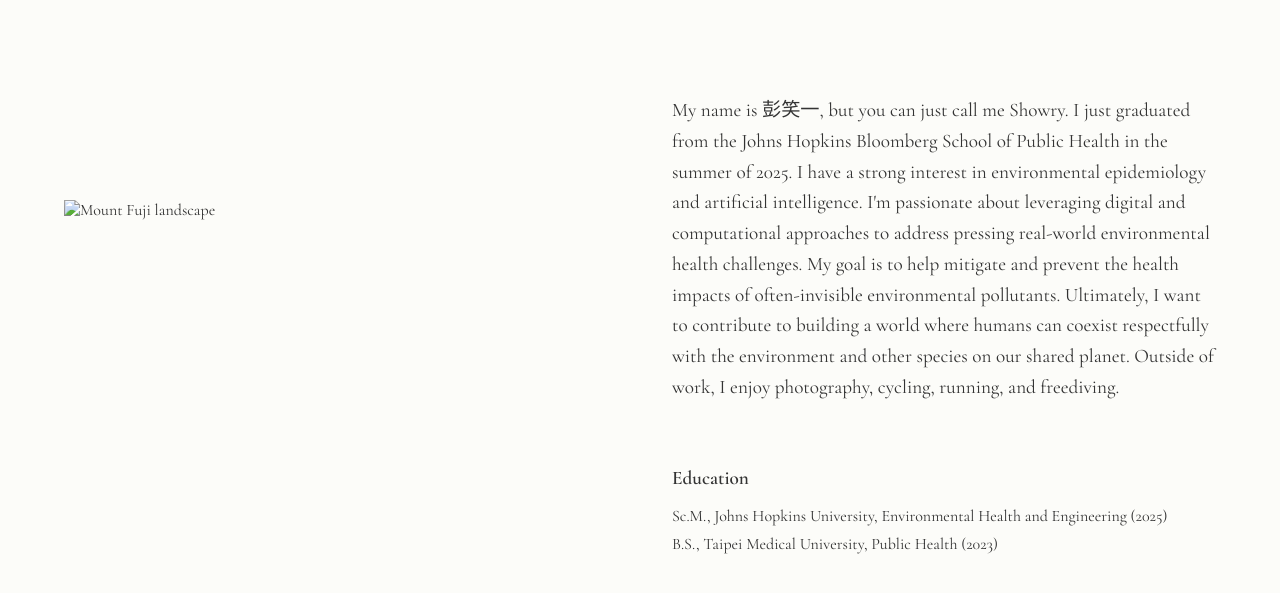
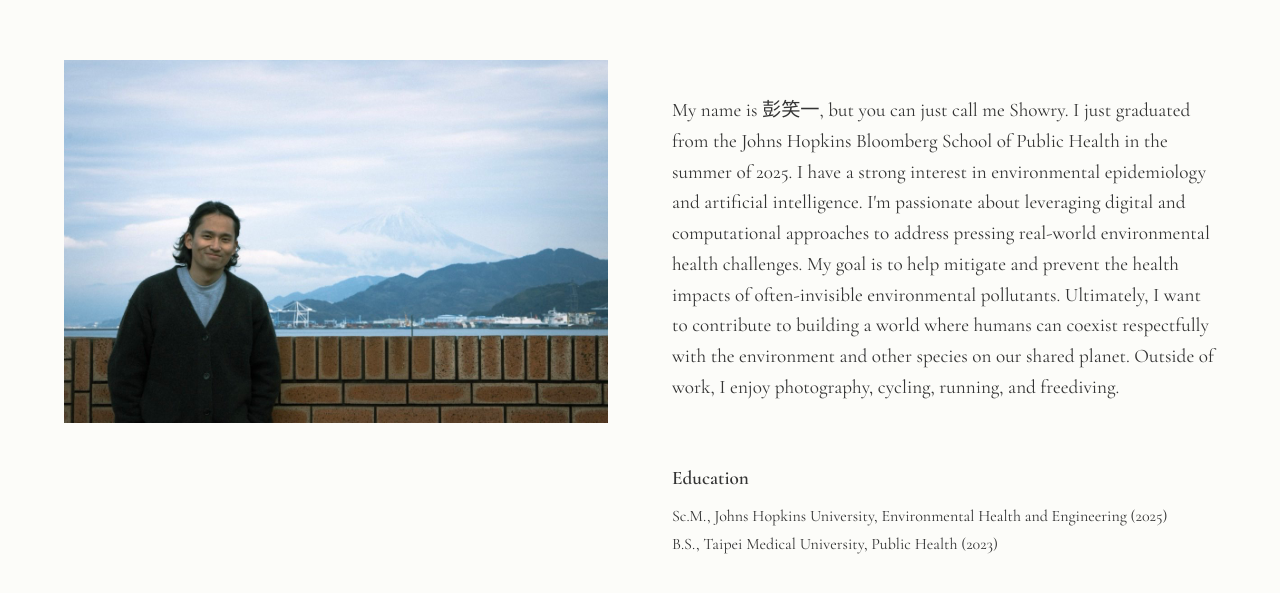
Before and after one commit to showrypeng/showrypeng, a plain HTML site: page home.html in a window 1280 px wide. Shown: the part 813-1406 px from the top of the page. Drawn offline with nearby package versions, Linux system fonts and the light colour scheme.

Commit message:
Fix: Correct hero image path on homepage

```diff
--- a/home.html
+++ b/home.html
@@ -80,7 +80,7 @@
         // Load hero image from static assets
         function loadHeroImage() {
             const container = document.getElementById('hero-image-container');
-            container.innerHTML = `<img src="assets/mt_fuji_landscape.jpeg" alt="Mount Fuji landscape" loading="lazy">`;
+            container.innerHTML = `<img src="assets/exclude_gallery.jpeg" alt="Mount Fuji landscape" loading="lazy">`;
         }
 
         // Load the image when the page loads
```
